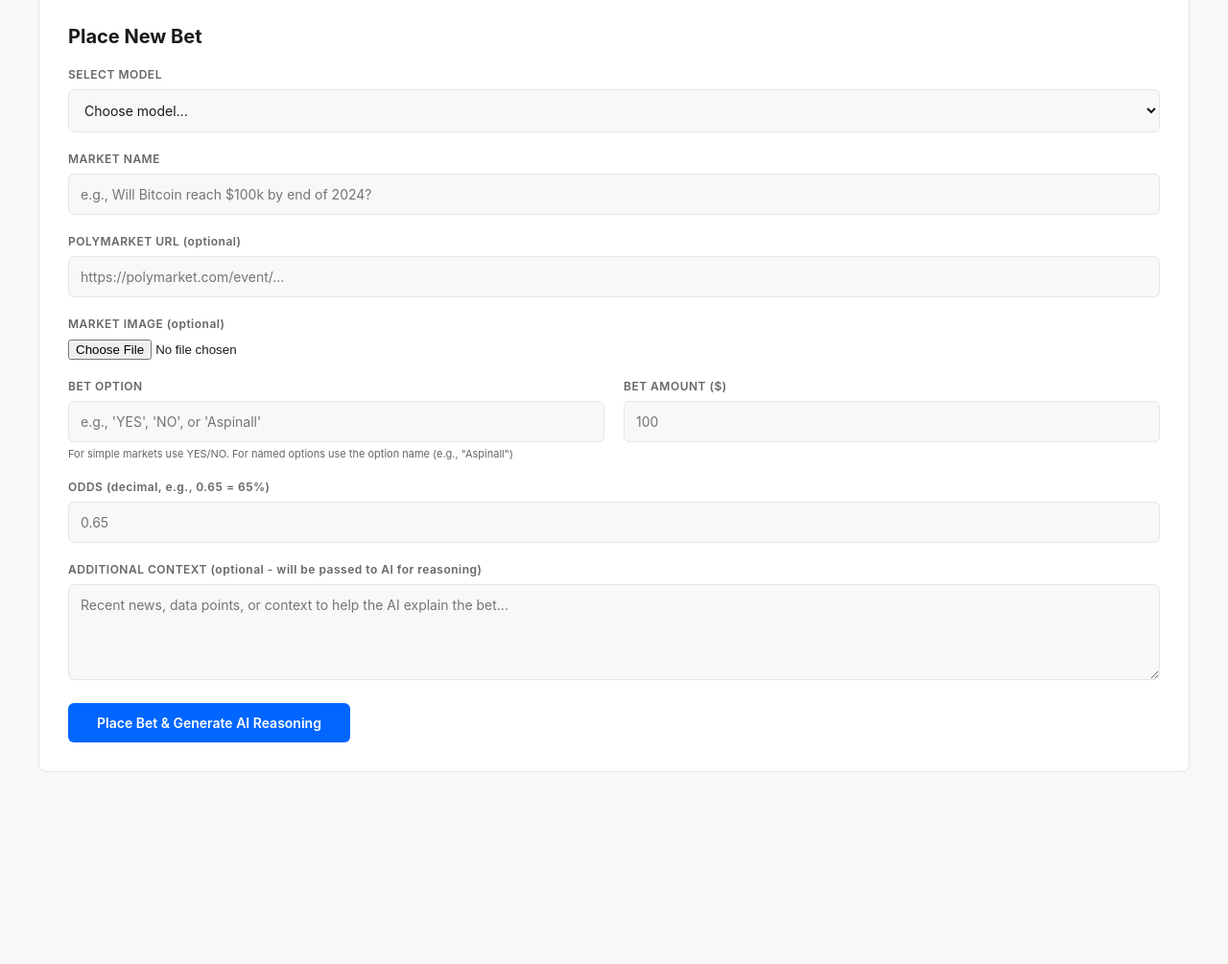
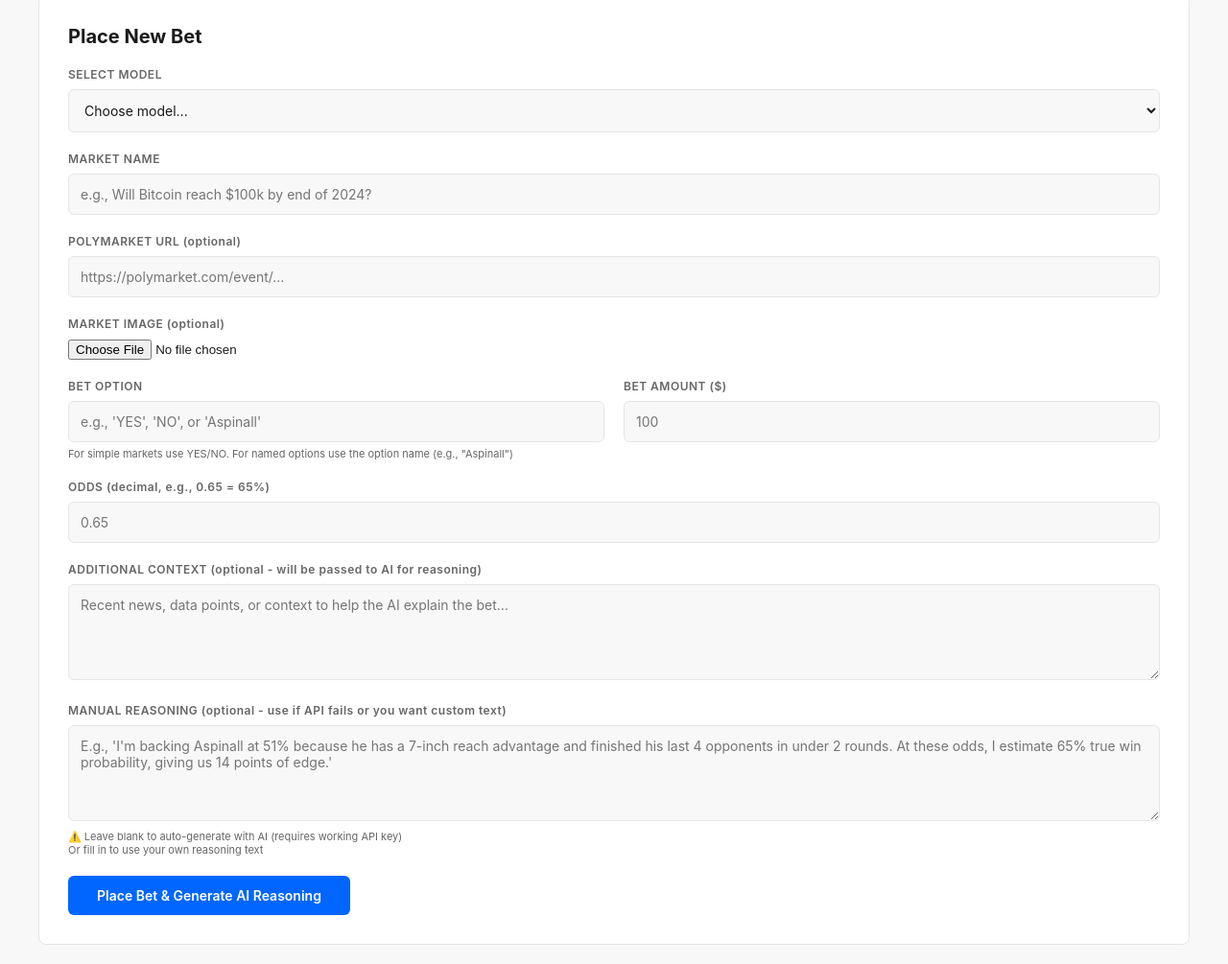
Before and after one commit to sovagpt/sd, a plain HTML site: page admin.html in a window 1280 px wide. Shown: the part 381-1386 px from the top of the page at 96% size. Before the commit the page ends 1206 px from the top, so only its background shows below. Drawn offline with Linux system fonts and the light colour scheme; no server answers.

Commit message:
Update admin.html

```diff
--- a/admin.html
+++ b/admin.html
@@ -419,6 +419,15 @@
                 <div class="form-group">
                     <label>ADDITIONAL CONTEXT (optional - will be passed to AI for reasoning)</label>
                     <textarea id="context" placeholder="Recent news, data points, or context to help the AI explain the bet..."></textarea>
+                </div>
+
+                <div class="form-group">
+                    <label>MANUAL REASONING (optional - use if API fails or you want custom text)</label>
+                    <textarea id="manualReasoning" placeholder="E.g., 'I'm backing Aspinall at 51% because he has a 7-inch reach advantage and finished his last 4 opponents in under 2 rounds. At these odds, I estimate 65% true win probability, giving us 14 points of edge.'" rows="4"></textarea>
+                    <small style="color: #666; font-size: 11px; display: block; margin-top: 5px;">
+                        ⚠️ Leave blank to auto-generate with AI (requires working API key)<br>
+                        Or fill in to use your own reasoning text
+                    </small>
                 </div>
 
                 <button type="submit" id="submitBtn">Place Bet & Generate AI Reasoning</button>
```
